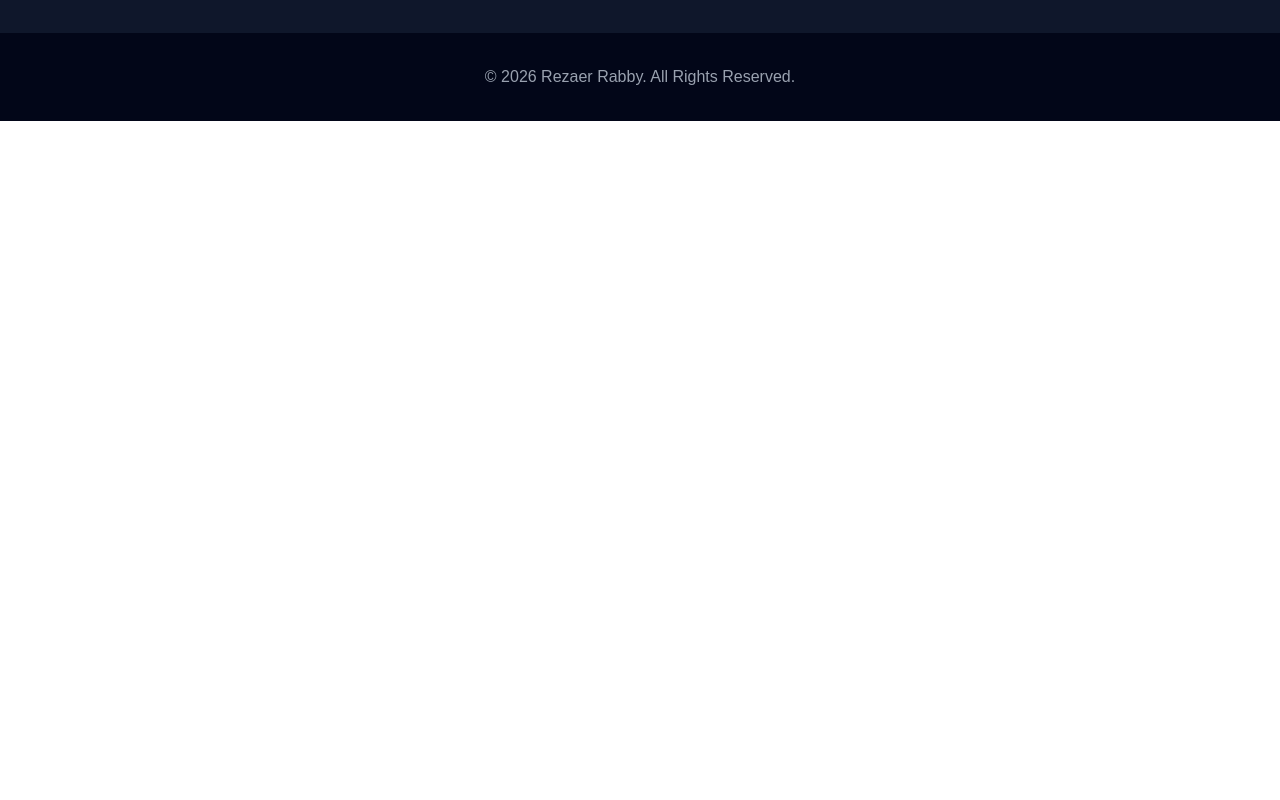
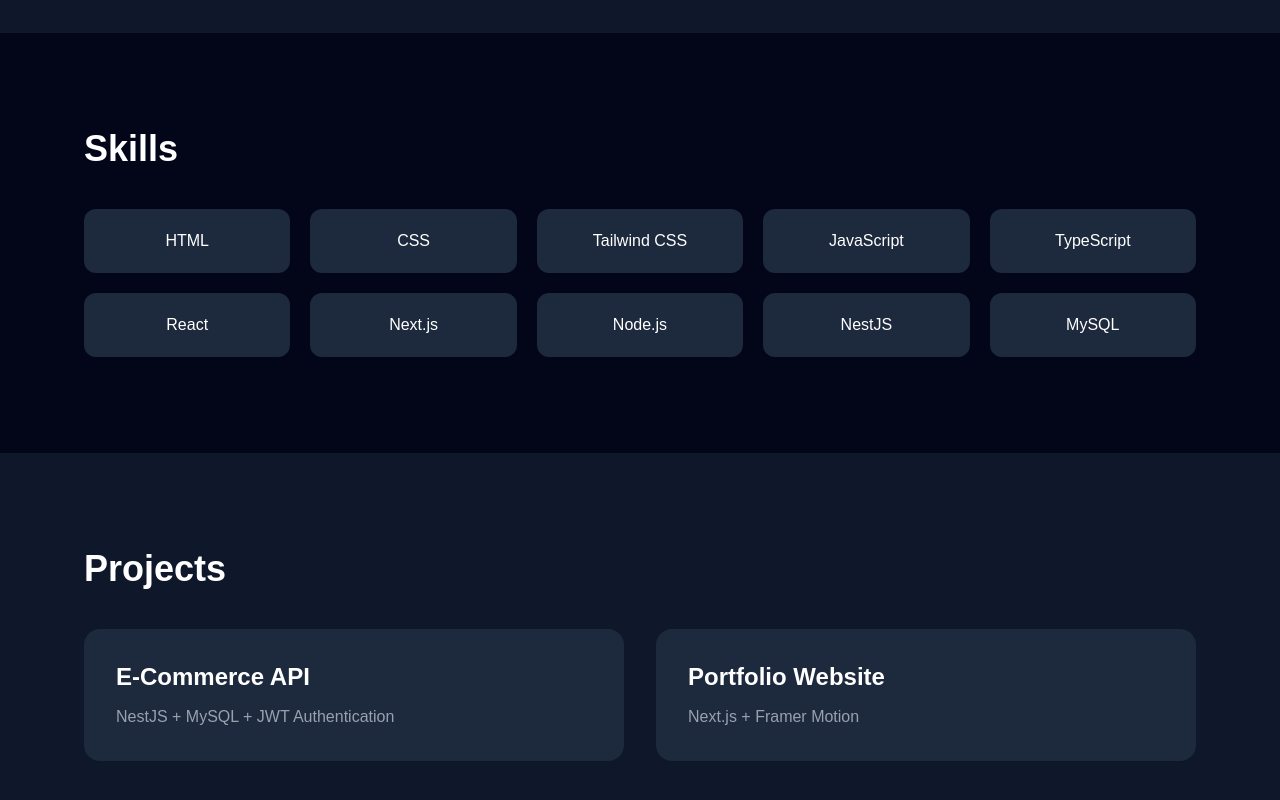
Before and after one commit to RezaerRabby/portfolio-R, a Next.js app: page / in a window 1280 px wide. Shown: the part 1120-1920 px from the top of the page. Before the commit the page ends 1241 px from the top, so only its background shows below. Built offline with nearby package versions, Linux system fonts and the light colour scheme.

Commit message:
About,Skills,Project,Contact done

```diff
--- a/src/app/page.tsx
+++ b/src/app/page.tsx
@@ -1,21 +1,50 @@
 
 
 
+// // import Navbar from "@/components/layout/Navbar";
+// import Footer from "@/components/layout/Footer";
+
+// import Hero from "@/components/sections/Hero";
+// import About from "@/components/sections/About";
 // import Navbar from "@/components/layout/Navbar";
+
+// export default function Home() {
+//   return (
+//     <>
+//       <Navbar />
+
+//        <main>
+//          <Hero />
+//         <About />
+//       </main>
+
+//       <Footer />
+//     </>
+//   );
+// }
+
+
+
+import Navbar from "@/components/layout/Navbar";
 import Footer from "@/components/layout/Footer";
 
 import Hero from "@/components/sections/Hero";
 import About from "@/components/sections/About";
-import Navbar from "@/components/layout/Navbar";
+import Skills from "@/components/sections/Skills";
+import Projects from "@/components/sections/Projects";
+import Contact from "@/components/sections/Contact";
 
 export default function Home() {
   return (
     <>
       <Navbar />
 
-       <main>
-         <Hero />
+      <main>
+        <Hero />
         <About />
+        <Skills />
+        <Projects />
+        <Contact />
       </main>
 
       <Footer />
--- /dev/null
+++ b/src/components/sections/Contact.tsx
@@ -0,0 +1,13 @@
+export default function Contact() {
+  return (
+    <section id="contact" className="py-24 bg-slate-950 text-white">
+      <div className="max-w-6xl mx-auto px-5">
+        <h2 className="text-4xl font-bold mb-6">
+          Contact
+        </h2>
+
+        <p>Email: rezaerrabby@gmail.com</p>
+      </div>
+    </section>
+  );
+}
--- /dev/null
+++ b/src/components/sections/Projects.tsx
@@ -0,0 +1,30 @@
+import { projects } from "@/data/projects";
+
+export default function Projects() {
+  return (
+    <section id="projects" className="py-24 bg-slate-900 text-white">
+      <div className="max-w-6xl mx-auto px-5">
+        <h2 className="text-4xl font-bold mb-10">
+          Projects
+        </h2>
+
+        <div className="grid md:grid-cols-2 gap-8">
+          {projects.map((project, index) => (
+            <div
+              key={index}
+              className="bg-slate-800 p-8 rounded-2xl"
+            >
+              <h3 className="text-2xl font-bold">
+                {project.title}
+              </h3>
+
+              <p className="text-gray-400 mt-3">
+                {project.description}
+              </p>
+            </div>
+          ))}
+        </div>
+      </div>
+    </section>
+  );
+}
--- /dev/null
+++ b/src/components/sections/Skills.tsx
@@ -0,0 +1,24 @@
+import { skills } from "@/data/skills";
+
+export default function Skills() {
+  return (
+    <section id="skills" className="py-24 bg-slate-950 text-white">
+      <div className="max-w-6xl mx-auto px-5">
+        <h2 className="text-4xl font-bold mb-10">
+          Skills
+        </h2>
+
+        <div className="grid md:grid-cols-5 gap-5">
+          {skills.map((skill, index) => (
+            <div
+              key={index}
+              className="bg-slate-800 p-5 rounded-xl text-center"
+            >
+              {skill.name}
+            </div>
+          ))}
+        </div>
+      </div>
+    </section>
+  );
+}
--- /dev/null
+++ b/src/data/projects.ts
@@ -0,0 +1,16 @@
+import { Project } from "@/types/project";
+
+export const projects: Project[] = [
+  {
+    title: "E-Commerce API",
+    description: "NestJS + MySQL + JWT Authentication",
+    tech: ["NestJS", "MySQL"],
+    github: "#",
+  },
+  {
+    title: "Portfolio Website",
+    description: "Next.js + Framer Motion",
+    tech: ["Next.js", "Tailwind CSS"],
+    github: "#",
+  },
+];
--- /dev/null
+++ b/src/data/skills.ts
@@ -0,0 +1,14 @@
+import { Skill } from "@/types/skill";
+
+export const skills: Skill[] = [
+  { name: "HTML" },
+  { name: "CSS" },
+  { name: "Tailwind CSS" },
+  { name: "JavaScript" },
+  { name: "TypeScript" },
+  { name: "React" },
+  { name: "Next.js" },
+  { name: "Node.js" },
+  { name: "NestJS" },
+  { name: "MySQL" },
+];
--- /dev/null
+++ b/src/types/project.ts
@@ -0,0 +1,6 @@
+export interface Project {
+  title: string;
+  description: string;
+  tech: string[];
+  github: string;
+}
--- /dev/null
+++ b/src/types/skill.ts
@@ -0,0 +1,3 @@
+export interface Skill {
+  name: string;
+}
```
